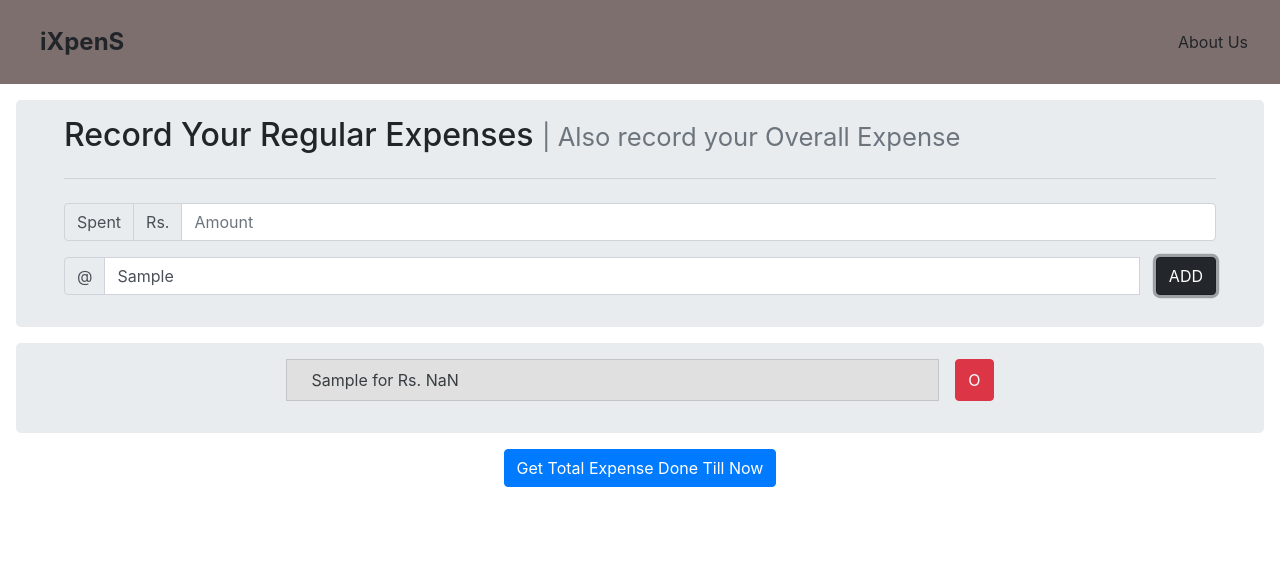
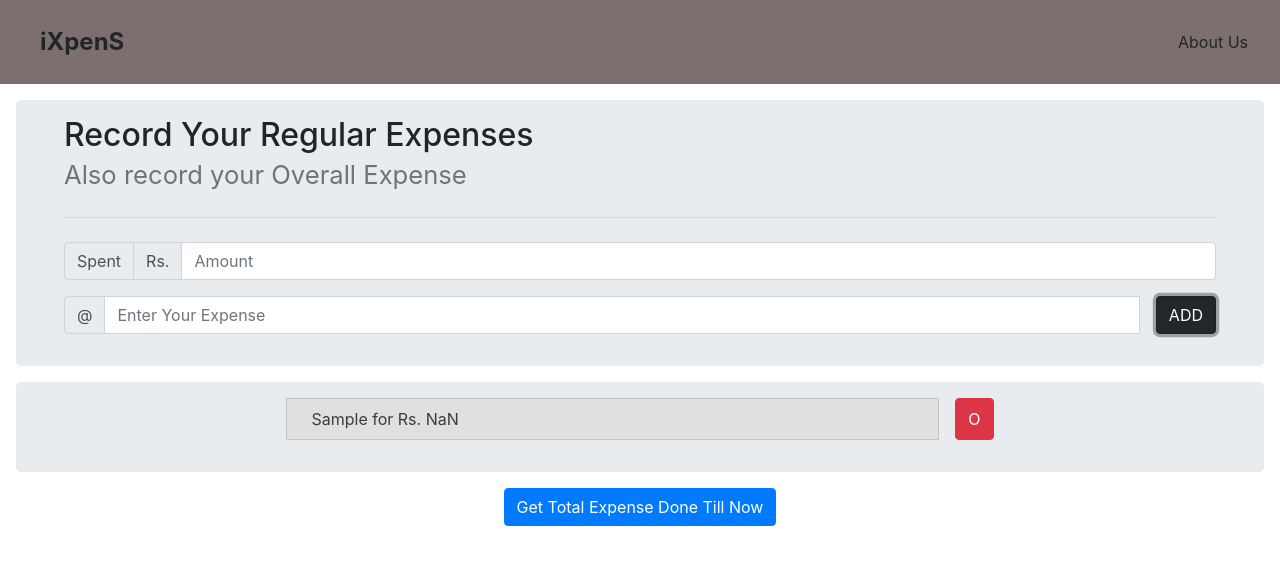
Before and after one commit to utkarsh-deep/iXpenS, a plain HTML site: page index.html in a window 1280 px wide. Both pictures are taken after typing "Sample" into the empty fields and a click on the button "ADD". Drawn offline with nearby package versions, Linux system fonts and the light colour scheme.

Commit message:
Done Minor Changes-2

```diff
--- a/index.html
+++ b/index.html
@@ -49,8 +49,8 @@
     <div class="jumbotron" style="margin: 2vh; padding: 2vh 6vh 2vh">
         <div>
         <h3 style="font-size: 4vh;">
-        Record Your Regular Expenses
-        <small class="text-muted"> | Also record your Overall Expense</small>
+        Record Your Regular Expenses<br>
+        <small class="text-muted">Also record your Overall Expense</small>
         </h3>
         <hr class="my-4">
         </div>
@@ -77,10 +77,9 @@
     </div>
 
     <!-- Set Expenses -->
-    <div class="jumbotron" style="margin: 2vh; padding: 2vh 6vh 2vh;">
+    <div class="jumbotron" style="margin: 2vh;  padding: 2vh 6vh 2vh;">
         <div class="list-items">
             <ul id="expenseSetter" class="list-group">
-            <br>
 
             </ul>
         </div>
@@ -130,22 +129,27 @@
         function getExpense()
         {
             modalBodyContEl.innerHTML=`You have spent Rs. ${sum}`;
+        }
 
-
-        }
         function addRecord()
         {
             recordObj={};
             recordObj.Amount = parseInt(amountEl.value);
             recordObj.Desc = descEl.value;
             arr.push(recordObj);
+            amountEl.value="";
+            descEl.value="";
             sum+=recordObj.Amount;
 
-            let str = arr.map((items) => {return `<div id="entry-${arr.indexOf(items)}" class="input-group mb-3"><li class="list-group-item list-group-item-secondary" style="background: #e0e0e0; width: 51vw; padding: 1vh 3vh;">${items.Desc} for Rs. ${items.Amount}</li><button id="button-${arr.indexOf(items)}" onClick="remove(this.id)" type="button" class="btn btn-danger" style="margin-left: 2vh;">O</button></div>`});
+            let str = arr.map((items) => {return `<div id="entry-${arr.indexOf(items)}" class="input-group mb-3">
+                <li class="list-group-item list-group-item-secondary" style="background: #e0e0e0; width: 51vw; padding: 1vh 3vh;">${items.Desc} for Rs. ${items.Amount}</li>
+                <button id="button-${arr.indexOf(items)}" onClick="remove(this.id)" type="button" class="btn btn-danger" style="margin-left: 2vh;">O
+                </button></div>`});
 
             const tBAStr = str.join("");
 
             expenseSetterEl.innerHTML = tBAStr;
+
         }
         function remove(delID)
         {
@@ -159,7 +163,7 @@
             {
                 if(i==index)
                 {
-                    sum-=arr[i];
+                    sum-=arr[i].Amount;
                 }else
                 arrnew.push(arr[i]);
             }
```
